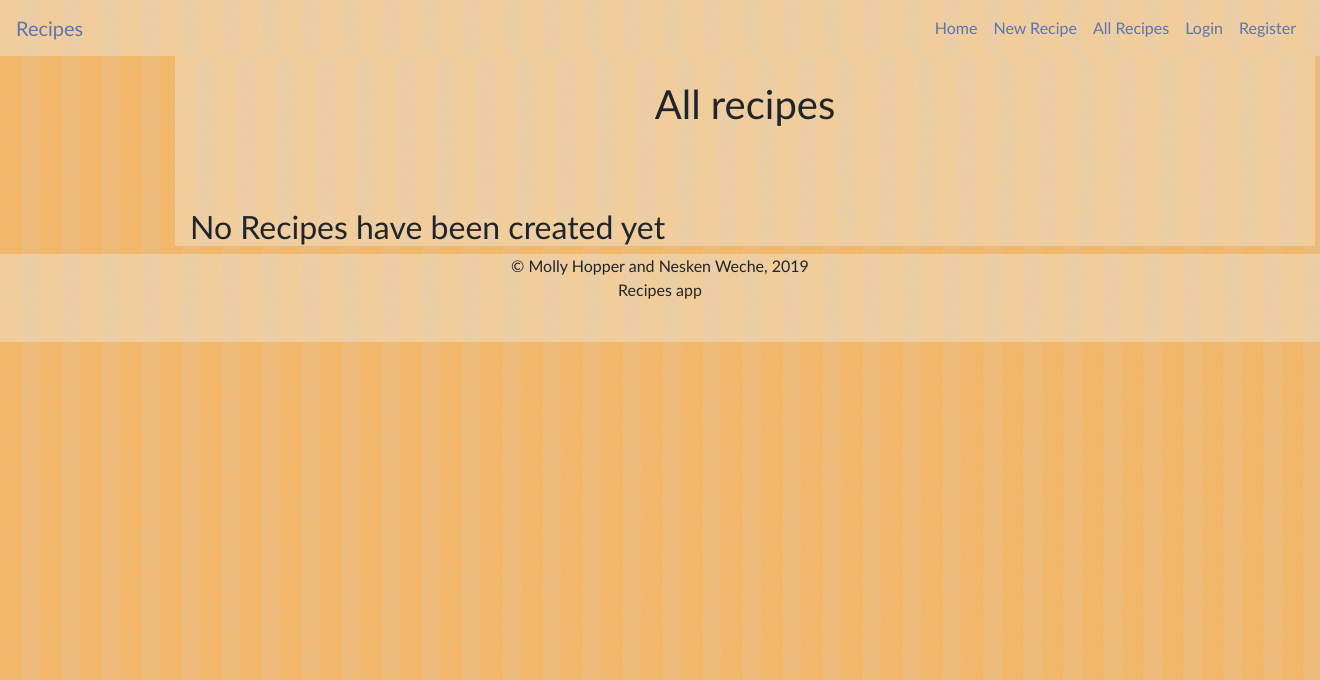
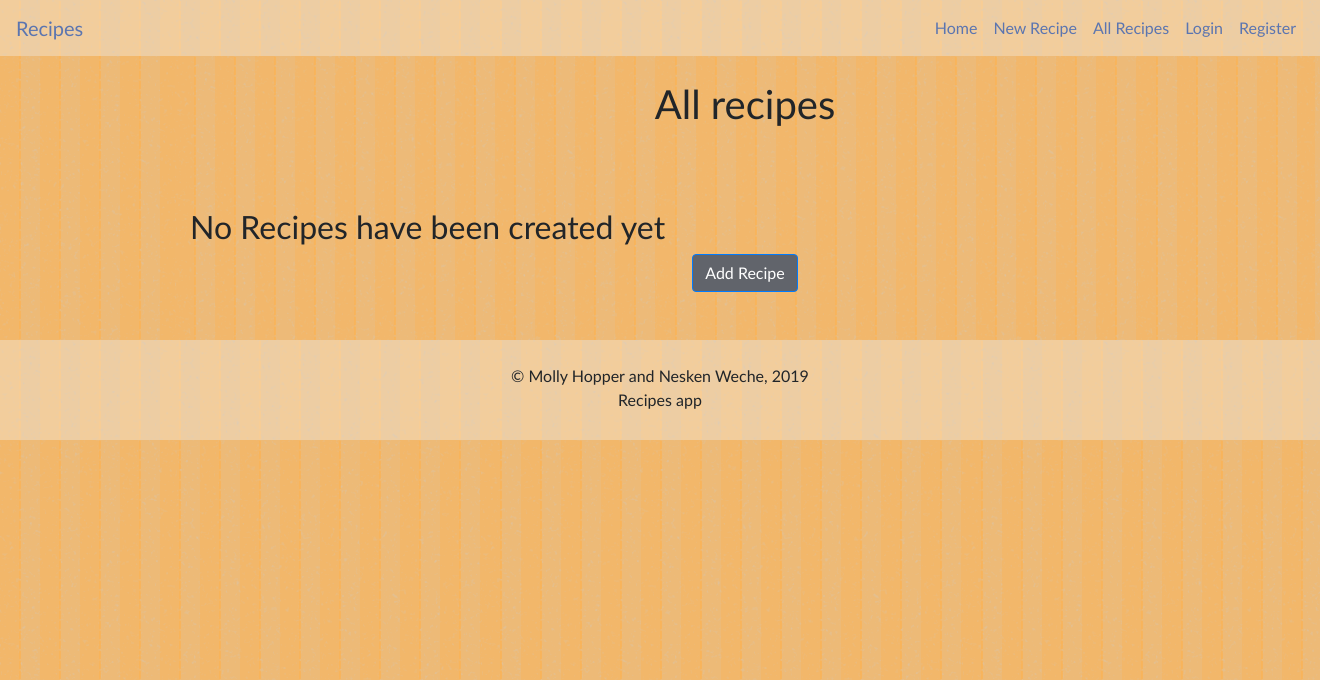
Before and after one commit to Nesken-weche/Blue_badge_project, a Django app: page /all/ in a window 1320 px wide. Shown: the top 680 px of the page. Run offline with Django 3.2, Linux system fonts and the light colour scheme; data that the repository does not hold is empty; some libraries are stand-ins or nearby versions.

Commit message:
Can add recipes to database and all recipes page will display them

```diff
--- a/blue_badge/Templates/allrecipes/addrecipe.html
+++ b/blue_badge/Templates/allrecipes/addrecipe.html
@@ -10,7 +10,7 @@
             <label for="name">Name of Recipe</label>
             <input name="name" type="text" class="form-control" placeholder="ex: Chocolate Cake">
         </div>
-        <div class="form-group"></div>
+        <div class="form-group">
             <label for="">Ingredients</label>
             <input name="ingredients" type="text" class="form-control" placeholder="ex: Eggs, flour, sugar, milk, chocolate">
         </div>
@@ -24,6 +24,7 @@
         <br><br>
     </form>
 </div>
+<div class=buffer></div>
 
 
 {% endblock %}
--- a/blue_badge/Templates/allrecipes/allrecipes.html
+++ b/blue_badge/Templates/allrecipes/allrecipes.html
@@ -1,7 +1,7 @@
 {% extends 'base.html' %}
 
 {% block content %}
-<div class="container">
+<div class="container" id="allrecipecontainer">
     <br>
     <div class='AR_heading'>
         <h1> All recipes </h1>
@@ -10,12 +10,14 @@
         {% if recipe_list %}
             {% for recipe in recipe_list %}
                 <div class='recipe_item'>
-                    <h3>{{ recipe.name }}</h3>
+                    <h2>{{ recipe.name }}</h2>
                     <p>
-                        <h4>Ingredients:</h4> {{ recipe.ingredients }} <br>
+                        <h4>Ingredients:</h4> {{ recipe.ingredients }}
+                        <br><br><br>
                         <h4>Instructions:</h4> {{ recipe.instructions }}
                     </p>
                 </div>
+                <br>
 
             {% endfor %}
         {% else %}
@@ -23,6 +25,10 @@
             <h2>No Recipes have been created yet</h2>
         {% endif %}
     </div>
+    <div class="addrecipebutton">
+    <a href="{% url 'addRecipe' %}" class="btn btn-primary add_recipe_btn">Add Recipe</a>
+    <br><br><br>
+    </div>
 </div>
 
 
--- a/blue_badge/Templates/partials/_footer.html
+++ b/blue_badge/Templates/partials/_footer.html
@@ -1,4 +1,5 @@
 <div id="my_footer">
+    <br>
     <p>
         &copy; Molly Hopper and Nesken Weche, 2019<br>
         Recipes app
--- a/blue_badge/pages/static/pages/style.css
+++ b/blue_badge/pages/static/pages/style.css
@@ -24,6 +24,7 @@ body {
     background-image: url('../img/crisp-paper-ruffles.png');
     background-color: var(--secondary-dark);
     font-family: 'Trebuchet MS', 'Lucida Sans Unicode', 'Lucida Grande', 'Lucida Sans', 'Arial', 'sans-serif';
+    height: 100%;
 }
 
 .header {
@@ -38,12 +39,17 @@ body {
     /* padding-top: 35px !important; */
     background-color: var(--secondary-color);
     background-image: url('../img/crisp-paper-ruffles.png');
+    min-height: 100%;
 }
 
 #my_footer {
     text-align: center;
     background-color: var(--secondary-color);
     background-image: url('../img/crisp-paper-ruffles.png');
+    margin-bottom: 0px;
+    position: absolute;
+    height: 100px;
+    width: 100%;
 }
 
 
@@ -53,10 +59,29 @@ body {
     font-size: 30px;
 }
 
+#allrecipecontainer {
+    background-image: url('../img/crisp-paper-ruffles.png');
+    background-color: var(--secondary-dark);
+}
+
 .recipe_item {
     background-color: var(--accent);
     background-image: url('../img/crisp-paper-ruffles.png');
     border-radius: 80px;
-    display: flex;
-    padding: 12px;
+    padding: 20px 25px 20px 35px;
+    color: var(--primary-color)
 }
+
+.addrecipebutton {
+    text-align: center;
+}
+
+.add_recipe_btn {
+    background-color: var(--accent-2);
+}
+
+.buffer {
+    height: 156px;
+    background-image: url('../img/crisp-paper-ruffles.png');
+    background-color: var(--secondary-dark);
+}
```
